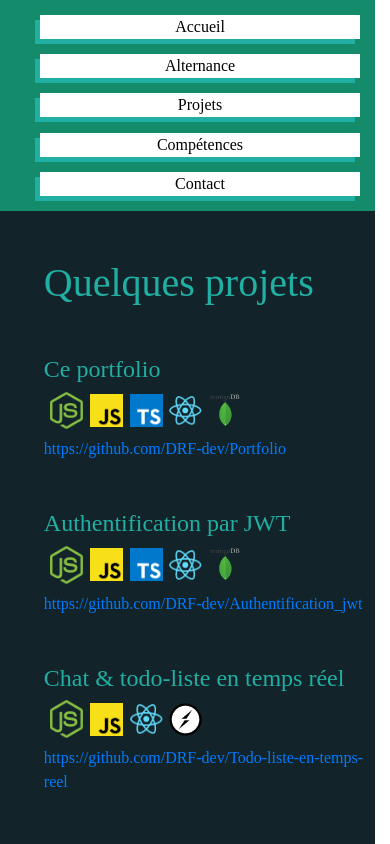
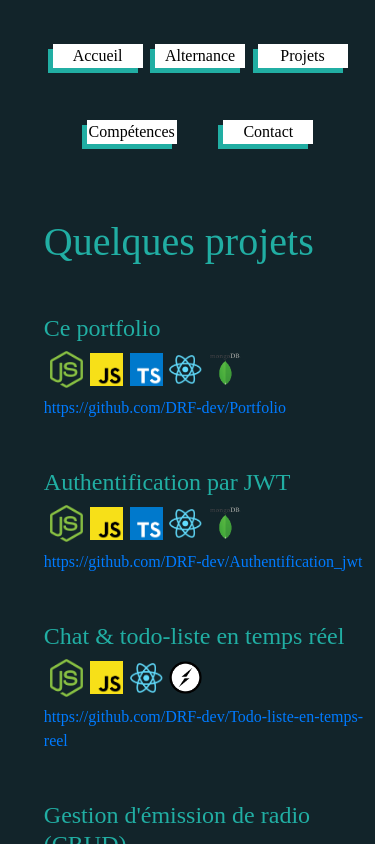
Before and after one commit to DRF-dev/Portfolio, a React (Create React App) app in the folder client/: page /projets in a window 390 px wide. Built offline with nearby package versions, Linux system fonts and the light colour scheme; what notyf would draw is missing.

Commit message:
Correction responsive

```diff
--- a/client/src/Style/App.css
+++ b/client/src/Style/App.css
@@ -44,7 +44,18 @@
 
 @media screen and (max-width: 575px) {
   #navigation {
-    height: 25vh;
+    height: 18vh;
+    background-color: #12242A;
+    margin-top: 5%;
+  }
+  #navigation ul {
+    height: 100%;
+    flex-direction: row;
+    flex-wrap: wrap;
+    align-items: center;
+  }
+  #navigation ul li a {
+    height: 75%;
   }
 }
 @keyframes anim {
--- a/client/src/Style/Navigation/Navigation.scss
+++ b/client/src/Style/Navigation/Navigation.scss
@@ -35,6 +35,19 @@
 
 @media screen and (max-width: 575px){
     #navigation{
-        height: 25vh;
+        height: 18vh;
+        background-color: $fondApp;
+        margin-top: 5%;
+        ul{
+            height: 100%;
+            flex-direction: row;
+            flex-wrap: wrap;
+            align-items: center;
+            li{
+                a{
+                    height: 75%;
+                }
+            }
+        }
     }
 }
```
Also changed, not shown: 1 other file (tests, documents, lock files or other folders).
